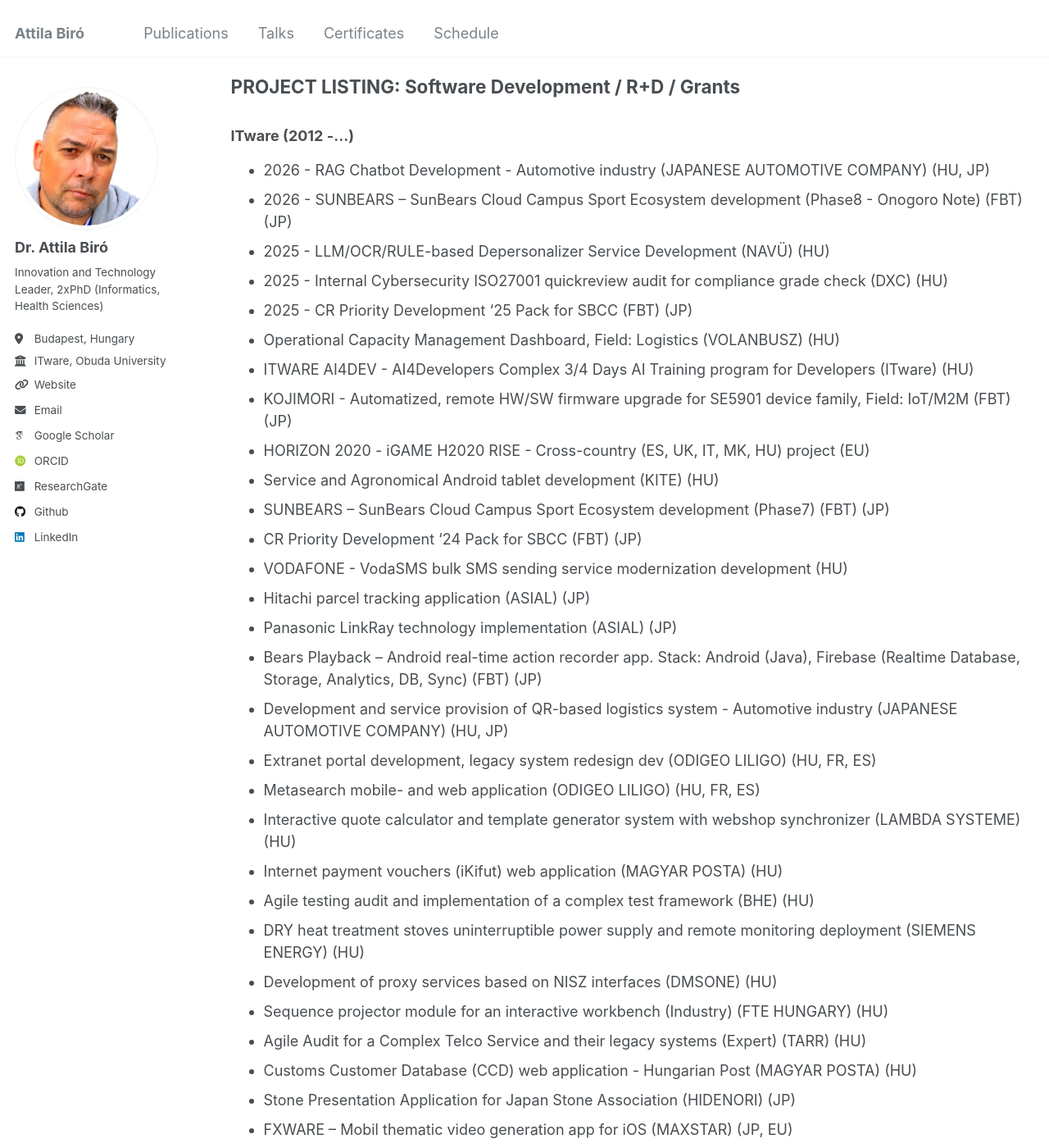
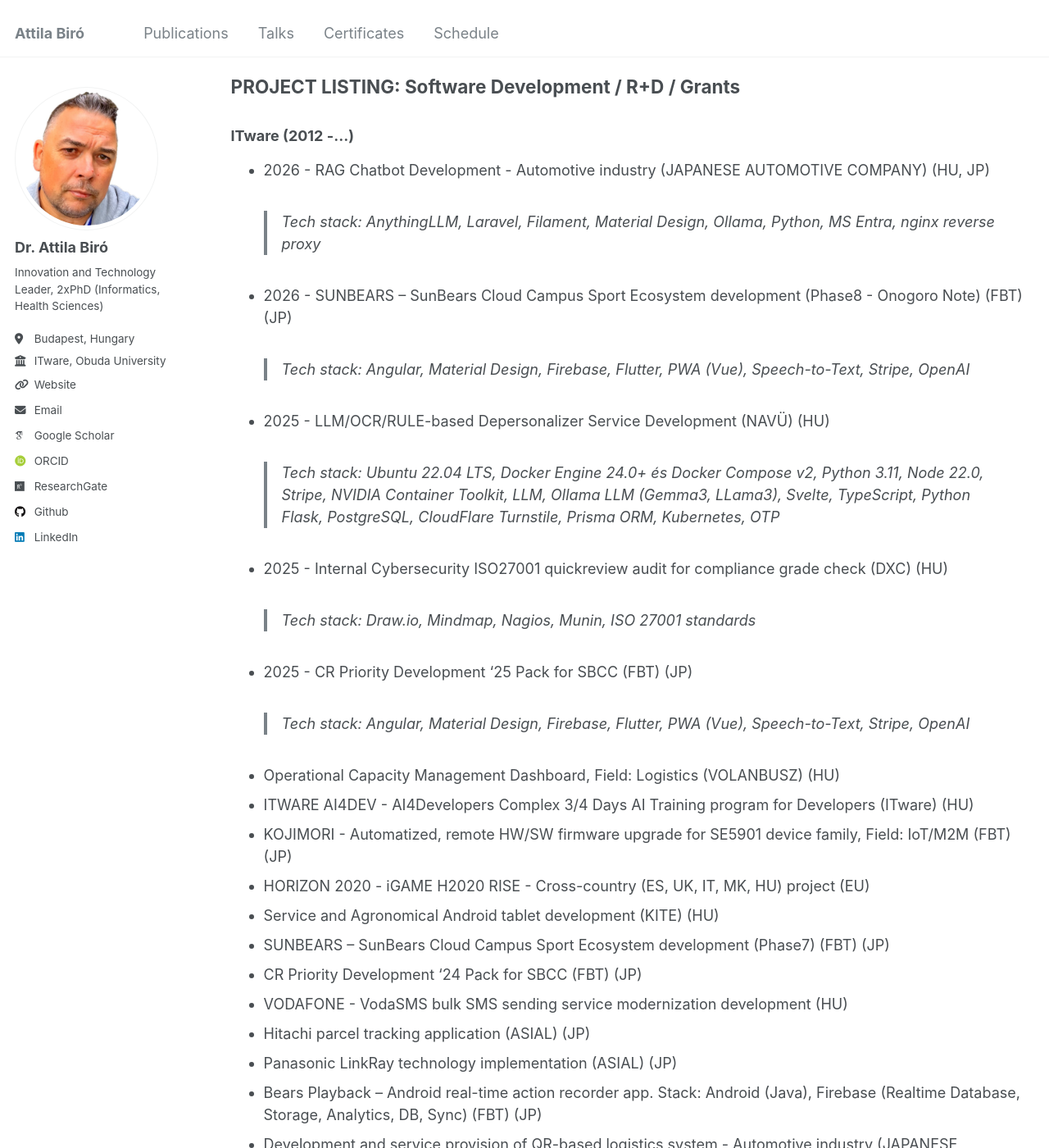
Before and after one commit to biroka/biroka.github.io, a Jekyll site: the page built from _pages/projects.md, in a window 1280 px wide and 1400 px high, scrolled down 2226 px. Shown: the whole window at 82% size. Built offline with Jekyll 4.4.1, drawn with Linux system fonts in a browser that asks for light colours; some web fonts are replaced.

Commit message:
Update projects.md

```diff
--- a/_pages/projects.md
+++ b/_pages/projects.md
@@ -53,10 +53,15 @@ author_profile: true
 
 ### ITware (2012 -...)
  * 2026 - RAG Chatbot Development - Automotive industry (JAPANESE AUTOMOTIVE COMPANY) (HU, JP)
+   > Tech stack: AnythingLLM, Laravel, Filament, Material Design, Ollama, Python, MS Entra, nginx reverse proxy
  * 2026 - SUNBEARS – SunBears Cloud Campus Sport Ecosystem development (Phase8 - Onogoro Note) (FBT) (JP)
+   > Tech stack: Angular, Material Design, Firebase, Flutter, PWA (Vue), Speech-to-Text, Stripe, OpenAI
  * 2025 - LLM/OCR/RULE-based Depersonalizer Service Development (NAVÜ) (HU)
+   > Tech stack: Ubuntu 22.04 LTS, Docker Engine 24.0+ és Docker Compose v2, Python 3.11, Node 22.0, Stripe, NVIDIA Container Toolkit, LLM, Ollama LLM (Gemma3, LLama3), Svelte, TypeScript, Python Flask, PostgreSQL, CloudFlare Turnstile, Prisma ORM, Kubernetes, OTP
  * 2025 - Internal Cybersecurity ISO27001 quickreview audit for compliance grade check (DXC) (HU)
+   > Tech stack: Draw.io, Mindmap, Nagios, Munin, ISO 27001 standards
  * 2025 - CR Priority Development '25 Pack for SBCC (FBT) (JP)
+   > Tech stack: Angular, Material Design, Firebase, Flutter, PWA (Vue), Speech-to-Text, Stripe, OpenAI
  * Operational Capacity Management Dashboard, Field: Logistics (VOLANBUSZ) (HU)
  * ITWARE AI4DEV - AI4Developers Complex 3/4 Days AI Training program for Developers (ITware) (HU)
  * KOJIMORI - Automatized, remote HW/SW firmware upgrade for SE5901 device family, Field: IoT/M2M (FBT) (JP)
```
